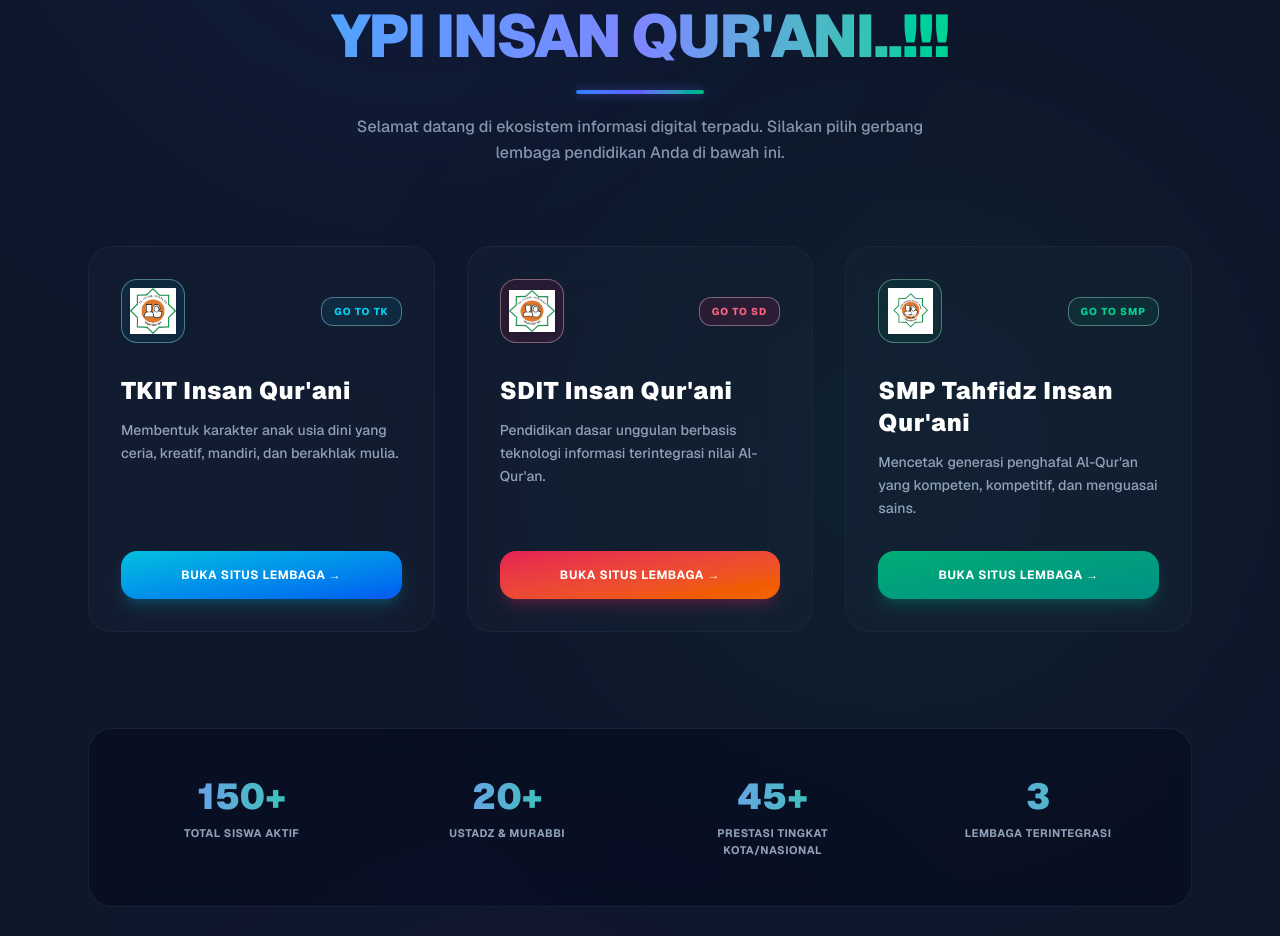
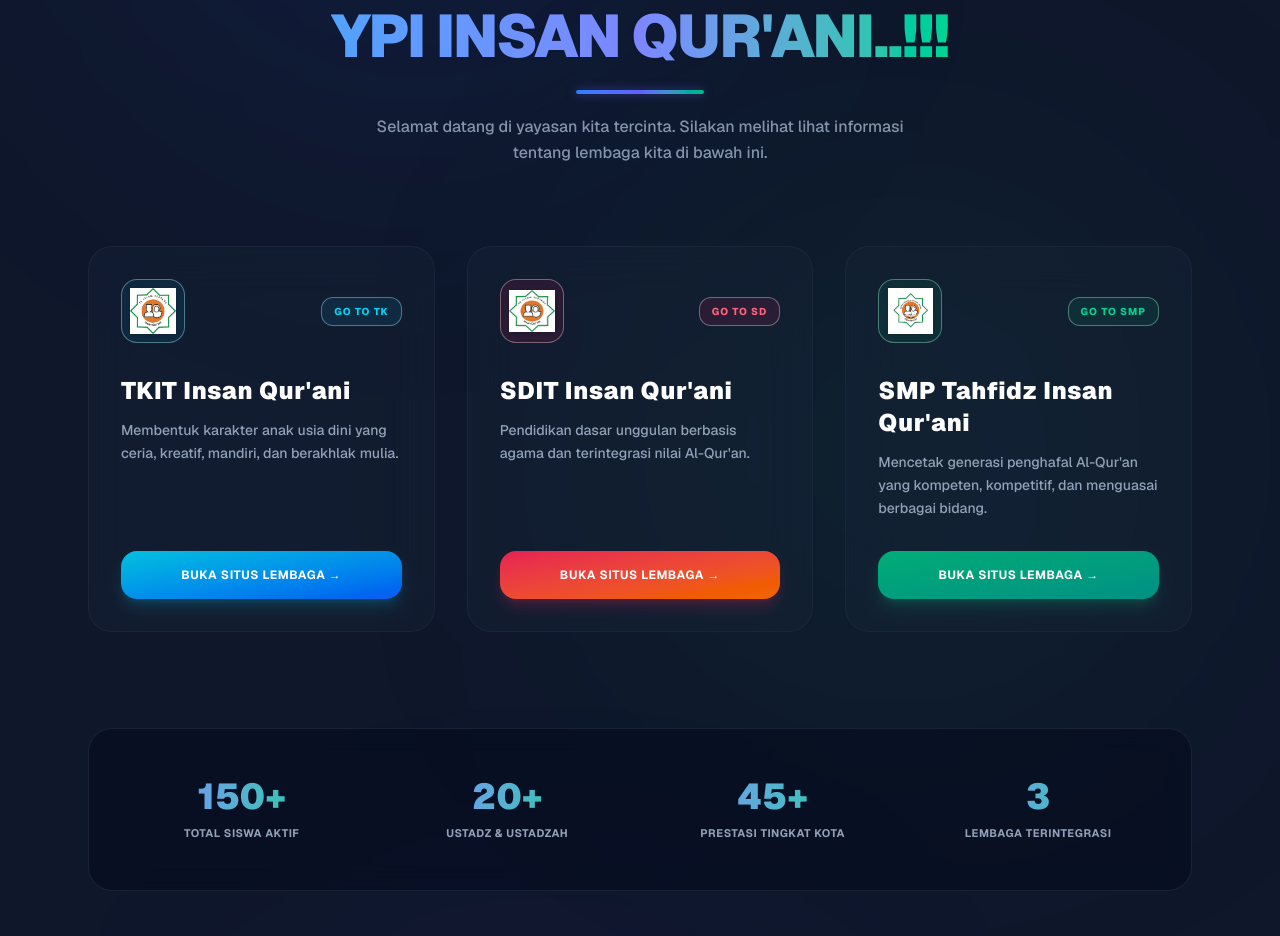
Before and after one commit to ypiinsanqurani/ypiiq, a Next.js app: page / in a window 1280 px wide. Shown: the part 336-1272 px from the top of the page. Built offline with nearby package versions, Linux system fonts and the light colour scheme; no server answers.

Commit message:
Update page.js

```diff
--- a/src/app/(publik)/page.js
+++ b/src/app/(publik)/page.js
@@ -44,7 +44,7 @@ export default function HalamanPortalYayasan() {
       warnaLinear: "bg-linear-to-br from-rose-500/90 to-orange-500/95 text-white shadow-rose-500/20",
       warnaAksen: "border-rose-200/40 bg-rose-500/10 text-rose-400",
       warnaGlow: "group-hover:shadow-[0_0_40px_rgba(244,63,94,0.25)]",
-      deskripsi: "Pendidikan dasar unggulan berbasis teknologi informasi terintegrasi nilai Al-Qur'an.",
+      deskripsi: "Pendidikan dasar unggulan berbasis agama dan terintegrasi nilai Al-Qur'an.",
       fallbackLogo: "gambar/logo-sd.jpg"
     },
     {
@@ -53,15 +53,15 @@ export default function HalamanPortalYayasan() {
       warnaLinear: "bg-linear-to-br from-emerald-500/90 to-teal-600/95 text-white shadow-emerald-500/20",
       warnaAksen: "border-emerald-200/40 bg-emerald-500/10 text-emerald-400",
       warnaGlow: "group-hover:shadow-[0_0_40px_rgba(16,185,129,0.25)]",
-      deskripsi: "Mencetak generasi penghafal Al-Qur'an yang kompeten, kompetitif, dan menguasai sains.",
+      deskripsi: "Mencetak generasi penghafal Al-Qur'an yang kompeten, kompetitif, dan menguasai berbagai bidang.",
       fallbackLogo: "gambar/logo-smp.jpg"
     }
   ];
 
   const statsYayasan = [
     { angka: "150+", label: "Total Siswa Aktif" },
-    { angka: "20+", label: "Ustadz & Murabbi" },
-    { angka: "45+", label: "Prestasi Tingkat Kota/Nasional" },
+    { angka: "20+", label: "Ustadz & ustadzah" },
+    { angka: "45+", label: "Prestasi Tingkat Kota" },
     { angka: "3", label: "Lembaga Terintegrasi" }
   ];
 
@@ -101,7 +101,7 @@ export default function HalamanPortalYayasan() {
         </h1>
         <div className="w-32 h-1 bg-gradient-to-r from-blue-500 via-indigo-500 to-emerald-500 mx-auto mt-6 rounded-full shadow-[0_0_10px_rgba(99,102,241,0.5)]"></div>
         <p className="text-slate-400 mt-5 max-w-xl mx-auto text-sm md:text-base leading-relaxed font-medium opacity-90">
-          Selamat datang di ekosistem informasi digital terpadu. Silakan pilih gerbang lembaga pendidikan Anda di bawah ini.
+          Selamat datang di yayasan  kita tercinta. Silakan melihat lihat informasi tentang lembaga kita di bawah ini.
         </p>
       </header>
 
```
